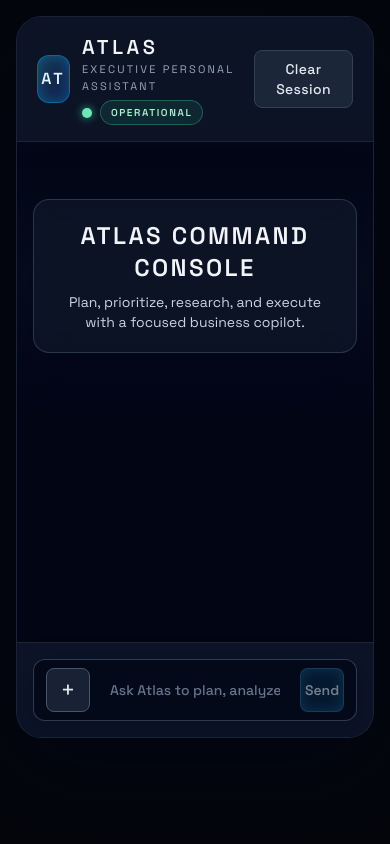
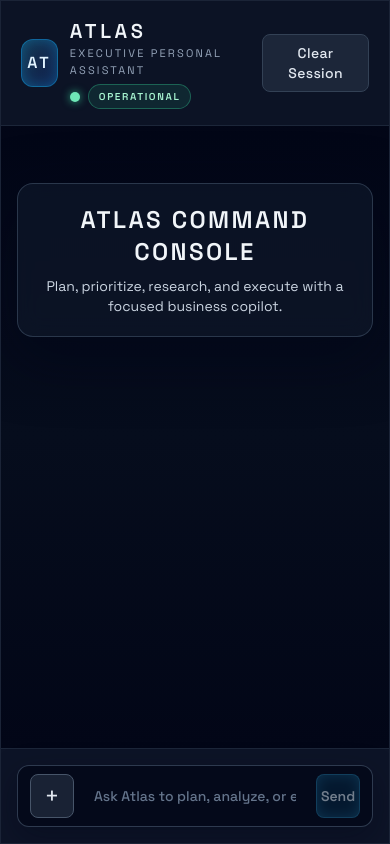
Before and after one commit to toby-sym/atlas, a React (Create React App) app in the folder frontend/: page / in a window 390 px wide. Built offline with nearby package versions, Linux system fonts and the light colour scheme.

Commit message:
Improve layout and responsiveness of App and ChatWindow components

```diff
--- a/frontend/src/App.jsx
+++ b/frontend/src/App.jsx
@@ -119,16 +119,16 @@ function App() {
   };
 
   return (
-    <div className="app-shell min-h-screen p-4 text-slate-100 md:p-8">
+    <div className="app-shell relative flex h-full min-h-0 w-full flex-col overflow-hidden text-slate-100">
       <div className="pointer-events-none fixed inset-0 -z-10">
         <div className="absolute inset-0 bg-[radial-gradient(circle_at_12%_18%,rgba(37,99,235,0.28),transparent_36%),radial-gradient(circle_at_86%_10%,rgba(56,189,248,0.18),transparent_34%),linear-gradient(180deg,#04060C_0%,#060B15_100%)]" />
         <div className="absolute inset-0 bg-[linear-gradient(rgba(148,163,184,0.06)_1px,transparent_1px),linear-gradient(90deg,rgba(148,163,184,0.06)_1px,transparent_1px)] bg-[size:34px_34px] opacity-30" />
       </div>
 
-      <div className="animate-panel-enter relative mx-auto flex max-w-6xl flex-col overflow-hidden rounded-[1.6rem] border border-slate-800/90 bg-slate-950/80 shadow-[0_30px_90px_rgba(2,6,23,0.65)] backdrop-blur-xl">
+      <div className="animate-panel-enter relative flex h-full min-h-0 w-full flex-col overflow-hidden border border-slate-800/90 bg-slate-950/80 shadow-[0_30px_90px_rgba(2,6,23,0.65)] backdrop-blur-xl">
         <Header status={loading ? 'thinking' : status} onClearChat={clearChat} />
 
-        <div ref={scrollRef} className="max-h-[70vh] min-h-[500px] overflow-y-auto">
+        <div ref={scrollRef} className="min-h-0 flex-1 overflow-y-auto overscroll-contain">
           <ChatWindow messages={messages} loading={loading} toolStatus={toolStatus} />
         </div>
 
--- a/frontend/src/components/ChatWindow.jsx
+++ b/frontend/src/components/ChatWindow.jsx
@@ -4,8 +4,8 @@ import ToolBadge from './ToolBadge';
 
 function ChatWindow({ messages, loading, toolStatus }) {
   return (
-    <div className="flex-1 overflow-y-auto bg-gradient-to-b from-slate-950/90 via-[#060D1D] to-slate-950 px-4 py-6">
-      <div className="mx-auto max-w-3xl">
+    <div className="min-h-full bg-gradient-to-b from-slate-950/90 via-[#060D1D] to-slate-950 px-4 py-6">
+      <div className={`mx-auto w-full max-w-3xl ${messages.length === 0 ? 'flex min-h-full items-center justify-center' : ''}`}>
         {messages.length === 0 && !loading && (
           <div className="flex h-full min-h-[220px] items-center justify-center">
             <div className="animate-panel-enter rounded-2xl border border-slate-700/80 bg-slate-900/70 px-6 py-5 text-center shadow-[0_20px_60px_rgba(2,6,23,0.55)] backdrop-blur-md">
--- a/frontend/src/index.css
+++ b/frontend/src/index.css
@@ -12,12 +12,13 @@
 
 html, body, #root {
   margin: 0;
-  min-height: 100%;
-  min-height: 100vh;
+  width: 100%;
+  height: 100%;
 }
 
 body {
   margin: 0;
+  overflow: hidden;
   background: #04060c;
   color: #e2e8f0;
   -webkit-font-smoothing: antialiased;
@@ -30,6 +31,7 @@ body {
 
 .markdown-content {
   word-break: break-word;
+  overflow-wrap: anywhere;
 }
 
 .markdown-content h1,
@@ -96,6 +98,8 @@ body {
 }
 
 .app-shell {
+  height: 100vh;
+  height: 100dvh;
   font-family: 'Space Grotesk', sans-serif;
 }
 
```
